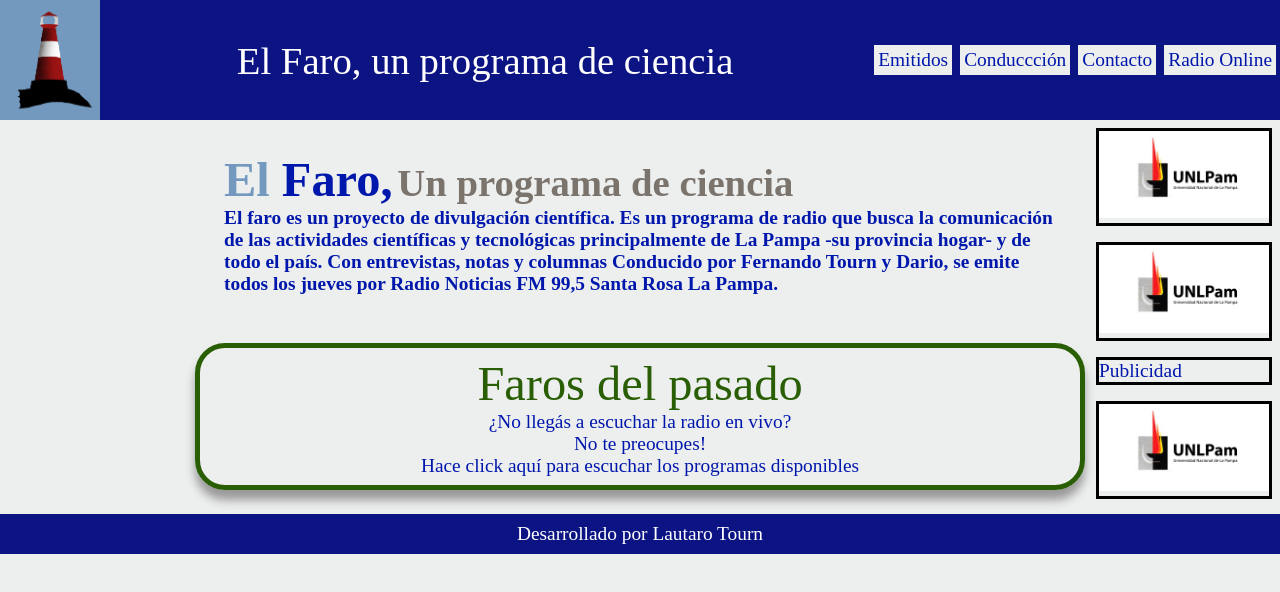
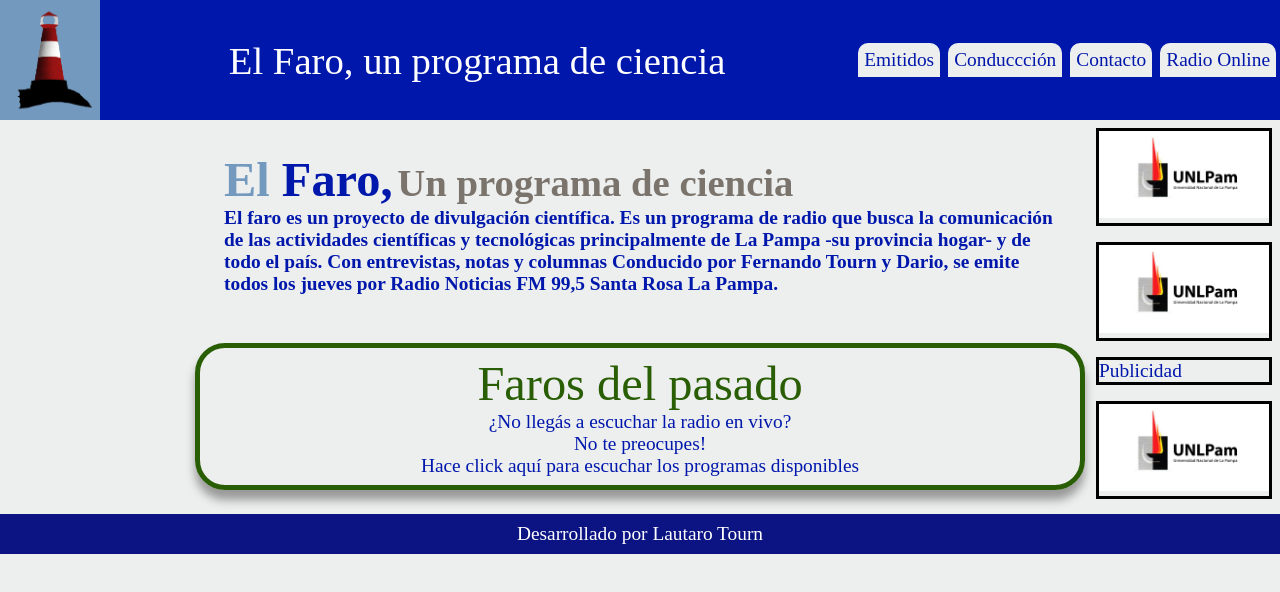
Before and after one commit to lu4ult/el-faro-coderhouse, a website: page index.html in a window 1280 px wide. Drawn offline with nearby package versions, Linux system fonts and the light colour scheme.

Commit message:
animaciones en nav

```diff
--- a/scss/styles.scss
+++ b/scss/styles.scss
@@ -59,7 +59,7 @@ body {
     header {
         grid-area: header;
 
-        background: $azul-oscuro;
+        background: $azul-fuerte;
         display: flex;
         flex-direction: row;
         flex-wrap: nowrap;
@@ -111,9 +111,19 @@ body {
                     text-align: center;
                     background: $fondo;
                     color: $azul-fuerte;
+                    border: 2px solid $fondo;
+                    border-bottom-left-radius: 5px;
+                    border-bottom-right-radius: 5px;
+                    border-top-left-radius: 5px;
+                    border-top-right-radius: 5px;
+
                     &:hover {
-                        background: $azul-suave;
-                        color: $fondo;
+                        border: 2px solid white;
+                        background: $azul-fuerte;
+                        a {
+                            color: $fondo;
+                        }
+                        animation: bounce 1s;
                     }
                 }
             }
@@ -221,6 +231,16 @@ body {
 // @media only screen and (min-width: 320px) {
 // }
 
+
+@keyframes bounce {
+    25% {
+        // -webkit-transform: translateY(-10px);
+        transform: translateY(-5px);
+        // background: $azul-suave;
+        // color: $fondo;
+    }
+}
+
 @media only screen and (min-width: 767px) {
     body {
         grid-template-areas:
@@ -234,6 +254,12 @@ body {
             nav {
                 ul {
                     flex-direction: row;
+                    li {
+                        border-bottom-left-radius: 0;
+                        border-bottom-right-radius: 0;
+                        border-top-left-radius: 10px;
+                        border-top-right-radius: 10px;
+                    }
                 }
             }
         }
```
Also changed, not shown: css/styles.css, index.html (line endings or trailing spaces), 1 other file.
